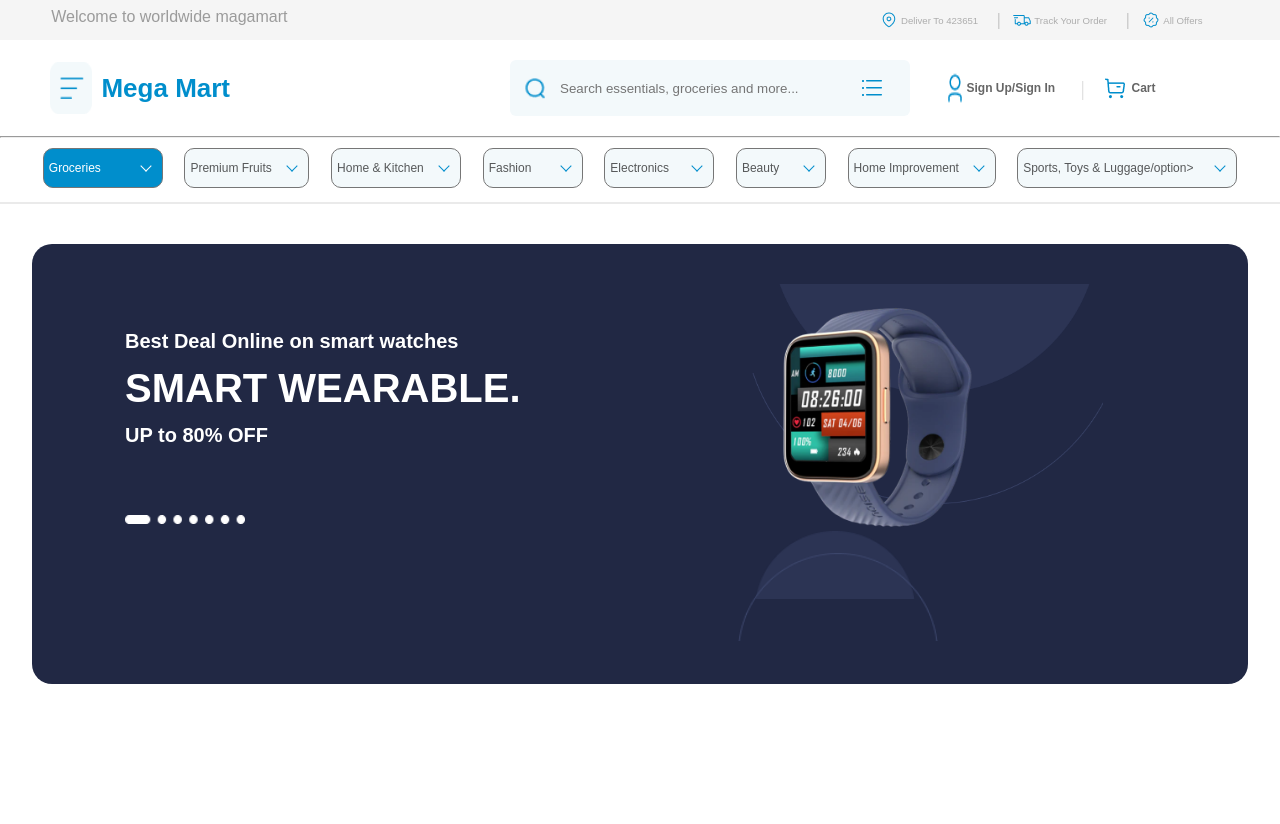
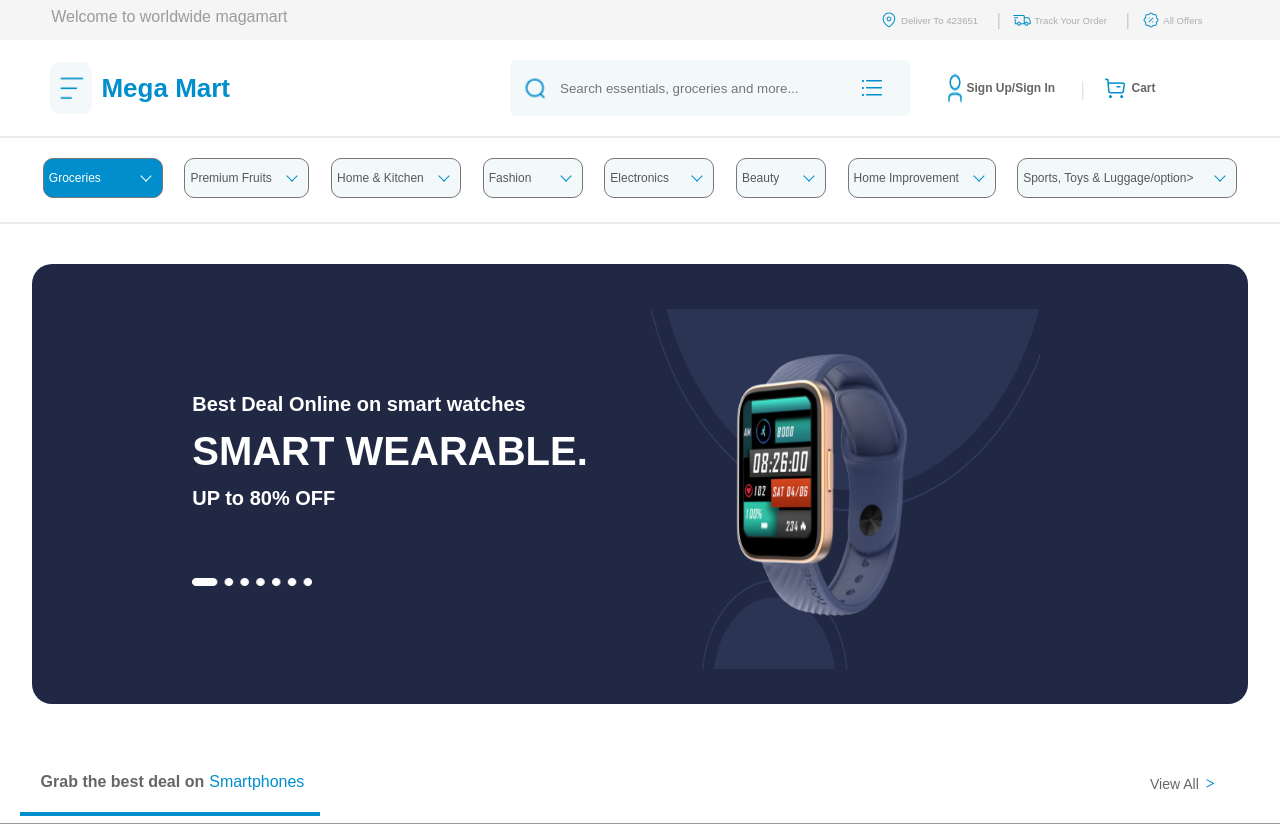
Before and after one commit to Filza548/Figma-Assignment, a plain HTML site: page index.html in a window 1280 px wide. Before the commit the page ends 800 px from the top, so only its background shows below. Drawn offline with Linux system fonts and the light colour scheme.

Commit message:
still working

```diff
--- a/index.html
+++ b/index.html
@@ -89,7 +89,7 @@
         </div>
     </div>
     <!-- first nav-bar is completed-->
-<hr >
+    <hr style="border: 1px solid rgb(234, 234, 234); margin-bottom: 10px;">
     <!-- 2nd-navbar-dropdown -->
     <div class="second-nav">
 
@@ -169,7 +169,7 @@
         </div>
     </div>
     <!-- 2nd-navbar-dropdown is completed -->
-<hr style="border: 1px solid rgb(234, 234, 234);">
+    <hr style="border: 1px solid rgb(234, 234, 234); margin-top: 10px;">
     <!-- 1st content is started -->
     <div class="content">
 
@@ -188,32 +188,62 @@
             </div>
 
             <div class="content-right">
-                <div class="content-right-1st-child">
-                    <img src="assets/images/banner/Ellipse 27.png" alt="">
-                    <div class="outline">
-                        <img src="assets/images/banner/Ellipse 29.png" alt="">
-                    </div>
 
-                </div>
+                <div class="circle-image">
+                <img src="assets/images/banner/Group 16.png" alt="">
+            </div>
 
-                <div class="content-right-2nd-child">
-                    <img src="assets/images/banner/Ellipse 28.png" alt="">
-                    <div class="outline-down">
-                        <img src="assets/images/banner/Ellipse 30.png" alt="">
-
-                    </div>
-
-                </div>
-
-
-<div class="watch-image">
-    <img src="assets/images/banner/image 2.png" alt="">
-</div>
-
+            <div class="watch-image">
+                <img src="assets/images/banner/image 2.png" alt="">
+            </div>
 
             </div>
         </div>
     </div>
+
+    <!-- Alhumdulillah finally done  -->
+
+    <!-- My card section is started -->
+
+
+<div class="cards-one">
+
+<div class="card-one-child">
+    <h4>Grab the best deal on</h4>
+    <span>Smartphones</span>
+
+</div>
+
+<div class="card-two-child">
+    <p>
+        View All
+    </p>
+    <span>></span>
+</div>
+</div>
+<!-- Alhumdullillah card heading finish -->
+
+
+
+
+
+
+
+
+
+
+
+
+
+
+
+
+
+
+
+
+
+
 
 
 
--- a/style.css
+++ b/style.css
@@ -94,7 +94,7 @@ header{
 align-items: center;
 justify-content: space-around;
 font-size: 20px;
-flex-wrap: wrap;
+/* flex-wrap: wrap; */
 
 /* flex-direction: row; */
   }
@@ -235,6 +235,7 @@ label > input{
 display: flex;
 align-items: center;
 justify-content: center;
+
 }
 
 .drop-down-boxes{
@@ -244,6 +245,7 @@ justify-content: center;
     display: flex;
     justify-content: space-around;
     font-size: 20px;
+    /* flex-wrap: wrap; */
 }
 
 .select-box-1{
@@ -602,30 +604,32 @@ justify-content: center;
 .content-first{
     width: 95%;
     height: 55vh;
-    background-color: #212844;
+    background-color:  #212844;
     display: flex;
     align-items: center;
     justify-content: center;
-    flex-wrap: wrap;
+    /* flex-wrap: wrap; */
     border-radius: 20px;
+    /* flex-direction: row; */
     /* padding: 10px; */
 }
 
 .content-left{
-    width: 650px;
+    width: 500px;
     height: 45vh;
-    background-color: #212844;
+    background-color:#212844;
   display: flex;
   align-items: center;
   justify-content: center;
 font-size: 20px;
+margin-top: 10px;
 }
 
-.content-left-child{
+/* .content-left-child{
     width: 530px;
     height: 35vh;
-    background-color:#212844;
-}
+    background-color:#e04f15;
+} */
 
 
 .content-left-child h3{
@@ -670,67 +674,92 @@ font-size: 20px;
   justify-content: center; */
 font-size: 20px;
 position: relative;
+margin-top: 10px;
 }
 
-.content-right-1st-child{
-    width: 400px;
-    height: 24.5vh;
+.circle-image {
+    width: 500px;
+    height: 45vh;
     background-color:#212844;
 }
 
-.content-right-1st-child img{
+.circle-image img{
     width: 80%;
-    margin-left: 55px;
+    height: 100%;
+}
+.watch-image{
+    width: 240px;
+    height: 34vh;
+    /* background-color: #f51770; */
+    position: absolute;
+    left: 80px;
+    top: 40px;
 }
 
-.outline{
-    width: 400px;
-    /* background-color: yellowgreen; */
-    position: absolute;
-    bottom: 140px;
+.watch-image img{
+    width: 85%;
+    height: 100%;
+}
+
+/* Alhumdulillah finally banner done */
+
+/* my card section is started */
+
+.cards-one{
+    width: 100%;
+    height: 10vh;
+    /* background-color: #212844; */
+    display: flex;
+    justify-content: space-between;
+    align-items: center;
+    border-bottom: 1px solid #9b9b9b;
+}
+
+.card-one-child{
+    width: 300px;
+    height: 8vh;
+    /* background-color: purple; */
     display: flex;
     align-items: center;
     justify-content: center;
-    right: 120px;
-
+    border-bottom: 4px solid #008ECC;
+    margin-left: 20px;
 }
 
-.outline img{
-    width: 90%;
-}
-.content-right-2nd-child{
-    width: 400px;
-    height: 20vh;
-    background-color: #212844;
+.card-one-child > h4{
+    font-family: sans-serif;
+font-size: 1em;
+color: #666666;
+margin-left: 5px;
 }
 
-.content-right-2nd-child img{
-    width: 40%;
-    margin-top: 50.9px;
-    margin-left: 40px;
+.card-one-child > span{
+    font-family: sans-serif;
+font-size: 1em;
+color: #008ECC;
+margin-left: 5px;
 }
 
-.outline-down{
-    /* background-color: #008ECC; */
-    position: absolute;
-    width: 400px;
-    bottom: -2px;
-    left: -17px;
+.card-two-child{
+    width: 130px;
+    height: 8vh;
+    /* background-color: purple; */
+    font-size: 20px;
+    display: flex;
+align-items:center ;
 }
 
-.outline-down img{
-    width: 50%;
+.card-two-child p{
+    font-family: sans-serif;
+    font-size: 0.7em;
+color: #666666;
 }
 
-.watch-image{
-    /* background-color: #008ECC; */
-    width: 300px;
-height: 35vh;
-position: absolute;
-top: 20px;
-left: 50px;
+.card-two-child span{
+    color: #008ECC;
+    font-size: 0.8em;
+    margin-left: 7px;
+    font-weight: 650;
 }
 
-.watch-image img{
-    width: 75%;
-}
+/* <!-- Alhumdullillah card heading finish --> */
```
Also changed, not shown: assets/images/banner/Ellipse 27.png (deleted), assets/images/banner/Ellipse 28.png (deleted), assets/images/banner/Ellipse 29.png (deleted), assets/images/banner/Ellipse 30.png (deleted), assets/images/banner/Group 16.png (added), assets/images/smartsphone images/image 3 (1).png (added), assets/images/smartsphone images/image 3 (2).png (added), assets/images/smartsphone images/image 3 (3).png (added), assets/images/smartsphone images/image 3 (4).png (added), assets/images/smartsphone images/image 3.png (added).
